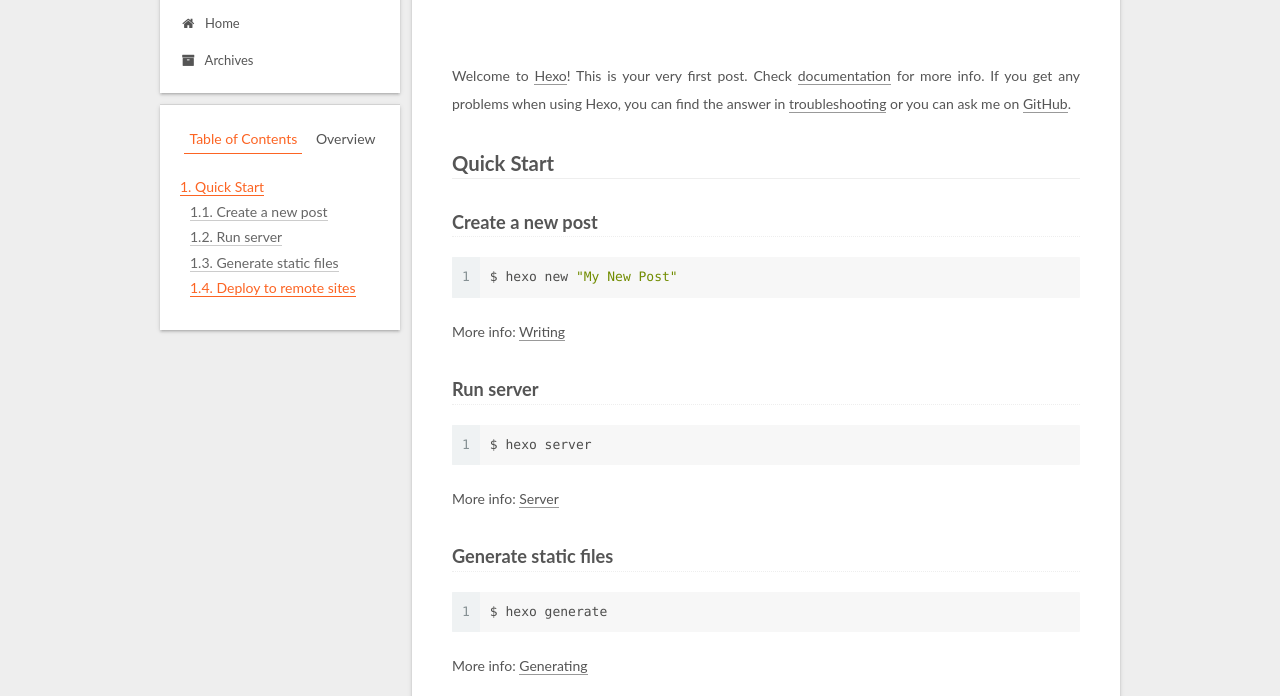
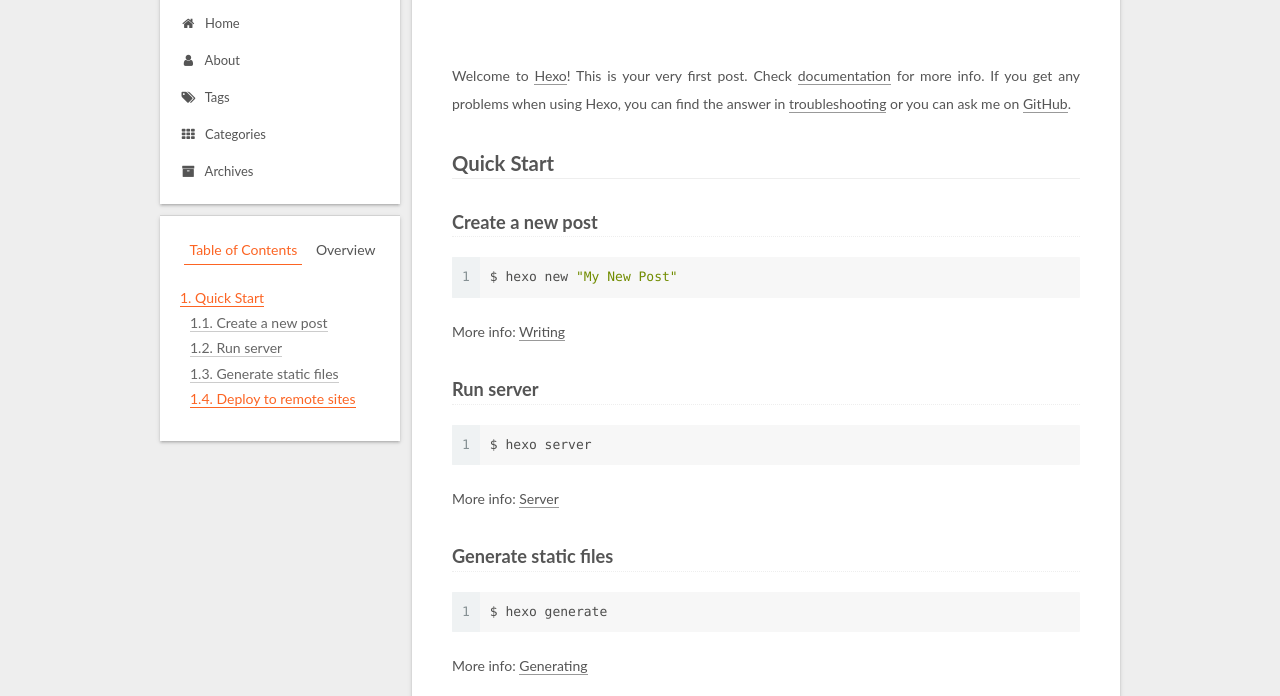
Before and after one commit to HaozheSun/HaozheSun.github.io, a plain HTML site: page 2023/01/05/hello-world/index.html in a window 1280 px wide. Shown: the part 104-800 px from the top of the page. Drawn offline with Linux system fonts and the light colour scheme.

Commit message:
Site updated: 2023-01-05 12:31:28

```diff
--- a/2023/01/05/hello-world/index.html
+++ b/2023/01/05/hello-world/index.html
@@ -181,7 +181,7 @@
 
 
         <li class="menu-item menu-item-home">
-          <a href="/%20" rel="section">
+          <a href="/" rel="section">
 
               <i class="menu-item-icon fa fa-fw fa-home"></i> <br />
 
@@ -190,8 +190,38 @@
         </li>
 
 
+        <li class="menu-item menu-item-about">
+          <a href="/about/" rel="section">
+
+              <i class="menu-item-icon fa fa-fw fa-user"></i> <br />
+
+            About
+          </a>
+        </li>
+
+
+        <li class="menu-item menu-item-tags">
+          <a href="/tags/" rel="section">
+
+              <i class="menu-item-icon fa fa-fw fa-tags"></i> <br />
+
+            Tags
+          </a>
+        </li>
+
+
+        <li class="menu-item menu-item-categories">
+          <a href="/categories/" rel="section">
+
+              <i class="menu-item-icon fa fa-fw fa-th"></i> <br />
+
+            Categories
+          </a>
+        </li>
+
+
         <li class="menu-item menu-item-archives">
-          <a href="/archives/%20" rel="section">
+          <a href="/archives/" rel="section">
 
               <i class="menu-item-icon fa fa-fw fa-archive"></i> <br />
 
@@ -403,7 +433,7 @@
 
               <div class="site-state-item site-state-posts">
 
-                <a href="/archives/%20%7C%7C%20archive">
+                <a href="/archives/%7C%7C%20archive">
 
                   <span class="site-state-item-count">1</span>
                   <span class="site-state-item-name">posts</span>
```
Also changed, not shown: archives/2023/01/index.html (+33 -3 lines), archives/2023/index.html (+33 -3 lines), archives/index.html (+33 -3 lines), index.html (+33 -3 lines).
